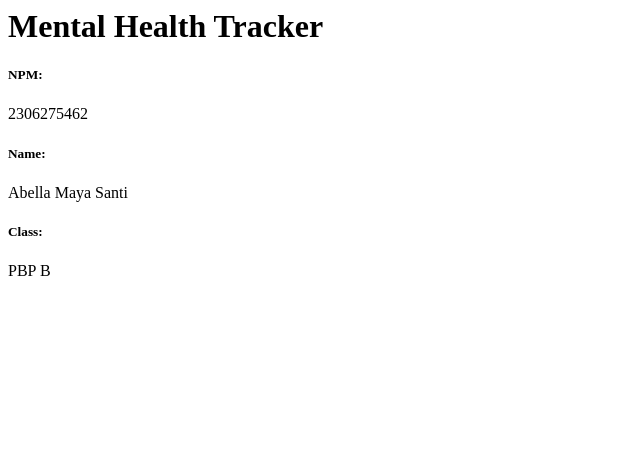
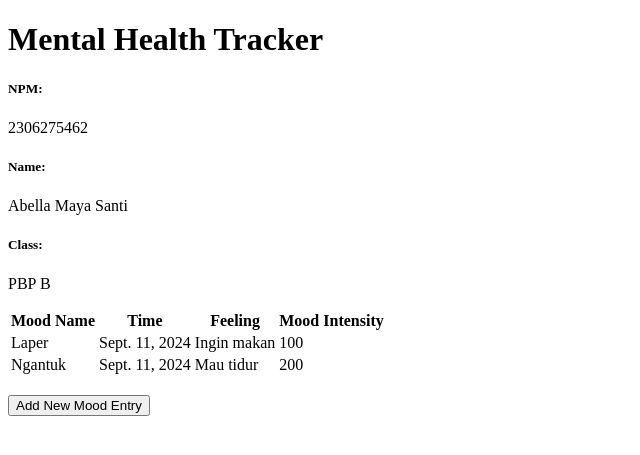
Before and after one commit to codeynamic5/my-first-repo, a Django app: page / in a window 1280 px wide. Shown: the top 455 px of the page, without its empty margins (0-640 px from the left). Run offline with Django 5.2, Linux system fonts and the light colour scheme; data comes from the database, SQL or seed files in the repository; both versions use the stored data as it was after the commit.

Commit message:
Tutorial 2 PBP

```diff
--- a/main/models.py
+++ b/main/models.py
@@ -1,7 +1,9 @@
 from django.db import models
+import uuid
 
 class MoodEntry(models.Model):
-    mood = models.CharField(max_length=255)
+    id = models.UUIDField(primary_key=True, default=uuid.uuid4, editable=False)
+    mood = models.CharField(max_length=255, default="")
     time = models.DateField(auto_now_add=True)
     feelings = models.TextField()
     mood_intensity = models.IntegerField()
--- /dev/null
+++ b/main/templates/base.html
@@ -0,0 +1,13 @@
+{% load static %}
+<!DOCTYPE html>
+<html lang="en">
+  <head>
+    <meta charset="UTF-8" />
+    <meta name="viewport" content="width=device-width, initial-scale=1.0" />
+    {% block meta %} {% endblock meta %}
+  </head>
+
+  <body>
+    {% block content %} {% endblock content %}
+  </body>
+</html>
--- a/main/templates/main.html
+++ b/main/templates/main.html
@@ -1,8 +1,43 @@
+{% extends 'base.html' %} {% block content %}
 <h1>Mental Health Tracker</h1>
 
-<h5>NPM: </h5>
+<h5>NPM:</h5>
 <p>{{ npm }}</p>
-<h5>Name: </h5>
+<p></p>
+
+<h5>Name:</h5>
 <p>{{ name }}</p>
-<h5>Class: </h5>
+
+<h5>Class:</h5>
 <p>{{ class }}</p>
+
+{% if not mood_entries %}
+<p>Belum ada data mood pada mental health tracker.</p>
+{% else %}
+<table>
+  <tr>
+    <th>Mood Name</th>
+    <th>Time</th>
+    <th>Feeling</th>
+    <th>Mood Intensity</th>
+  </tr>
+
+  {% comment %} Berikut cara memperlihatkan data mood di bawah baris ini
+  {% endcomment %}
+  {% for mood_entry in mood_entries %}
+  <tr>
+    <td>{{mood_entry.mood}}</td>
+    <td>{{mood_entry.time}}</td>
+    <td>{{mood_entry.feelings}}</td>
+    <td>{{mood_entry.mood_intensity}}</td>
+  </tr>
+  {% endfor %}
+</table>
+{% endif %}
+
+<br />
+
+<a href="{% url 'main:create_mood_entry' %}">
+  <button>Add New Mood Entry</button>
+</a>
+{% endblock content %}
--- a/main/urls.py
+++ b/main/urls.py
@@ -1,8 +1,13 @@
 from django.urls import path
-from main.views import show_main
+from main.views import show_main, create_mood_entry, show_xml, show_json, show_xml_by_id, show_json_by_id
 
 app_name = 'main'
 
 urlpatterns = [
     path('', show_main, name='show_main'),
+    path('create-mood-entry', create_mood_entry, name='create_mood_entry'),
+    path('xml/', show_xml, name='show_xml'),
+    path('json/', show_json, name='show_json'),
+    path('xml/<str:id>/', show_xml_by_id, name='show_xml_by_id'),
+    path('json/<str:id>/', show_json_by_id, name='show_json_by_id'),
 ]
--- a/main/views.py
+++ b/main/views.py
@@ -1,11 +1,44 @@
-from django.shortcuts import render
+from django.shortcuts import render, redirect
+from main.forms import MoodEntryForm
+from main.models import MoodEntry
+from django.http import HttpResponse
+from django.core import serializers
 
 # Create your views here.
 def show_main(request):
+    mood_entries = MoodEntry.objects.all()
+
     context = {
         'npm' : '2306275462',
         'name': 'Abella Maya Santi',
-        'class': 'PBP B'
+        'class': 'PBP B',
+        'mood_entries': mood_entries
     }
 
     return render(request, "main.html", context)
+
+def create_mood_entry(request):
+    form = MoodEntryForm(request.POST or None)
+
+    if form.is_valid() and request.method == "POST":
+        form.save()
+        return redirect('main:show_main')
+
+    context = {'form': form}
+    return render(request, "create_mood_entry.html", context)
+
+def show_xml(request):
+    data = MoodEntry.objects.all()
+    return HttpResponse(serializers.serialize("xml", data), content_type="application/xml")
+
+def show_json(request):
+    data = MoodEntry.objects.all()
+    return HttpResponse(serializers.serialize("json", data), content_type="application/json")
+
+def show_xml_by_id(request, id):
+    data = MoodEntry.objects.filter(pk=id)
+    return HttpResponse(serializers.serialize("xml", data), content_type="application/xml")
+
+def show_json_by_id(request, id):
+    data = MoodEntry.objects.filter(pk=id)
+    return HttpResponse(serializers.serialize("json", data), content_type="application/json")
```
Also changed, not shown: main/forms.py (added, +7 -0 lines), main/templates/create_mood_entry.html (added, +18 -0 lines), db.sqlite3, main/migrations/0002_remove_moodentry_mood_alter_moodentry_id.py (added), main/migrations/0003_moodentry_mood.py (added), 1 other file.
